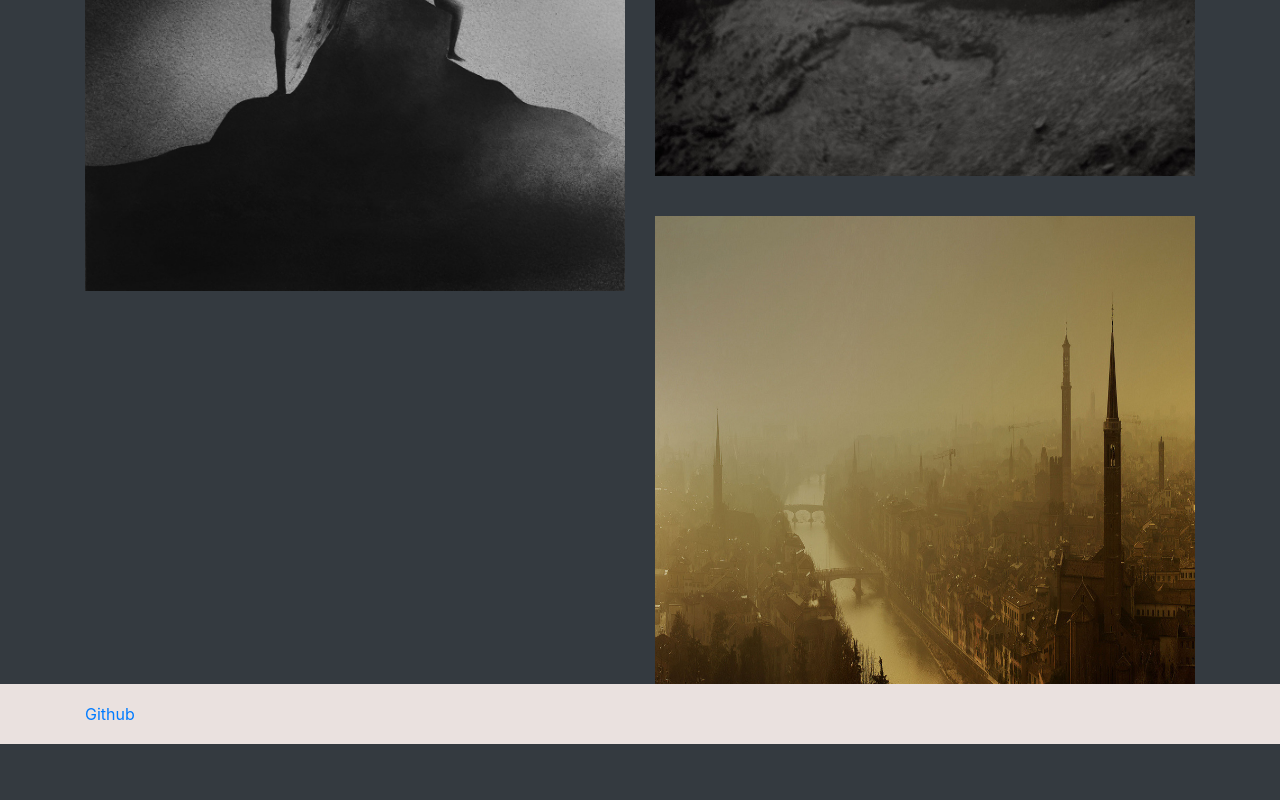
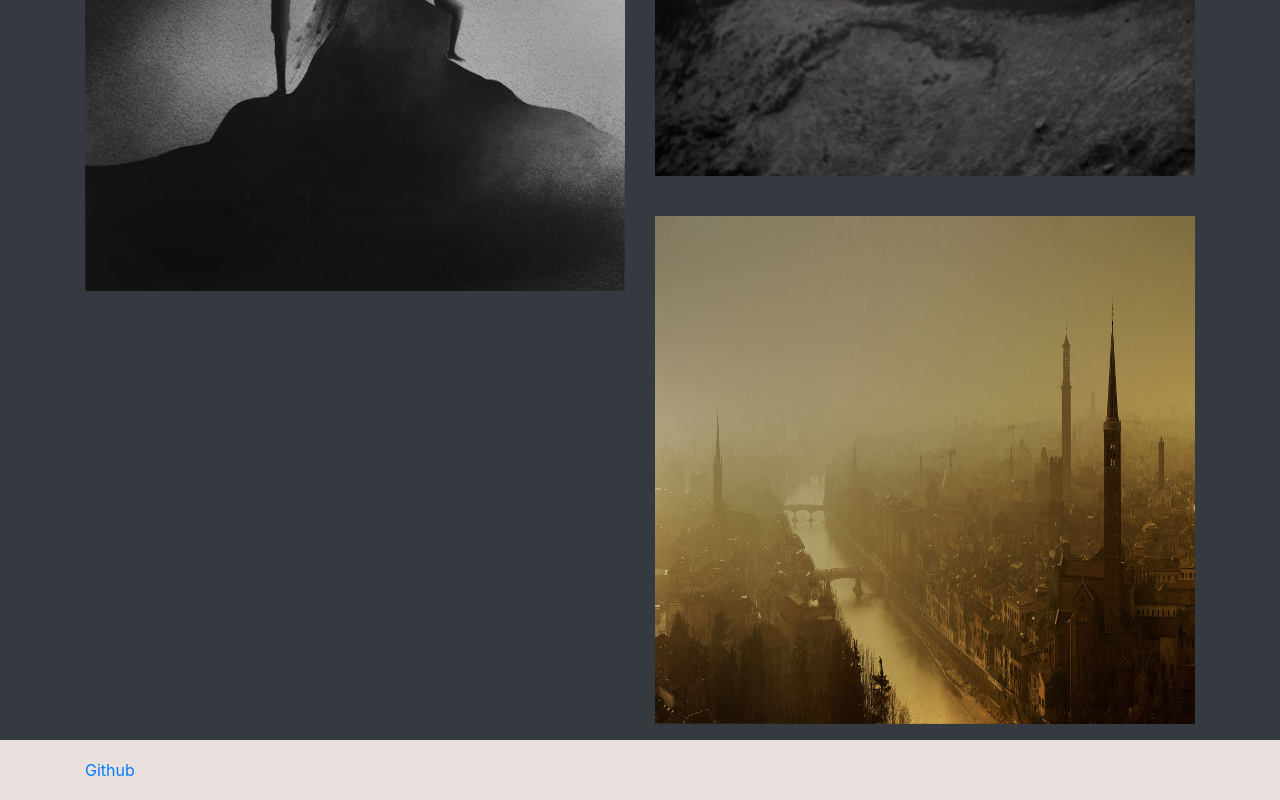
Before and after one commit to r-jei/gallery, a plain HTML site: page photo/photo1/photo1.html in a window 1280 px wide. Shown: the part 1197-1997 px from the top of the page. Before the commit the page ends 1941 px from the top, so only its background shows below. Drawn offline with nearby package versions, Linux system fonts and the light colour scheme.

Commit message:
fixed photo*.html so the photos weren't obscured by the footer

```diff
--- a/photo/photo1/photo1.html
+++ b/photo/photo1/photo1.html
@@ -68,6 +68,15 @@
     <script src="https://cdnjs.cloudflare.com/ajax/libs/popper.js/1.14.3/umd/popper.min.js" integrity="sha384-ZMP7rVo3mIykV+2+9J3UJ46jBk0WLaUAdn689aCwoqbBJiSnjAK/l8WvCWPIPm49" crossorigin="anonymous"></script>
     <script src="https://stackpath.bootstrapcdn.com/bootstrap/4.1.3/js/bootstrap.min.js" integrity="sha384-ChfqqxuZUCnJSK3+MXmPNIyE6ZbWh2IMqE241rYiqJxyMiZ6OW/JmZQ5stwEULTy" crossorigin="anonymous"></script>
 
+    <div align="center">
+      <h1>
+        <a href="/" style="color:white">index</a>
+        <text style="color:white"> || </text>
+        <a href="/art/art_nav.html" style="color:white">nav</a>
+        <!--TODO Probably put the link to the next page up here as well-->
+      </h1>
+    </div>
+
     <footer class="footer bg-lite">
       <div class="container bg-lite">
         <span class="text-muted"><a href="https://github.com/r-jei/gallery">Github<a></span>
```
Also changed, not shown: photo/photo2/photo2.html (+8 -1 lines), photo/photo3/photo3.html (+9 -1 lines), photo/photo4/photo4.html (+9 -0 lines), photo/photo5/photo5.html (+8 -0 lines), photo/photo6/photo6.html (+8 -1 lines).
